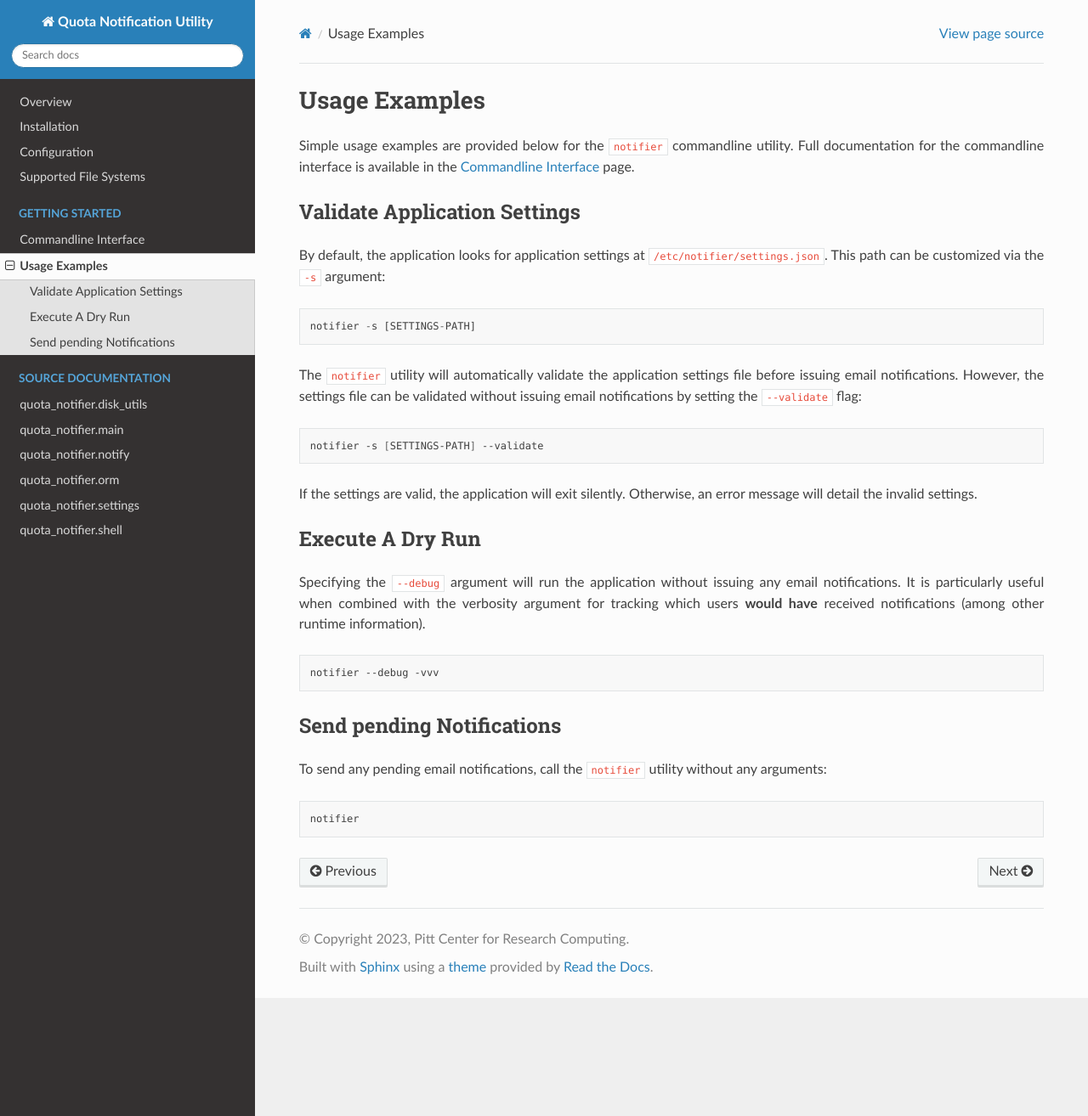
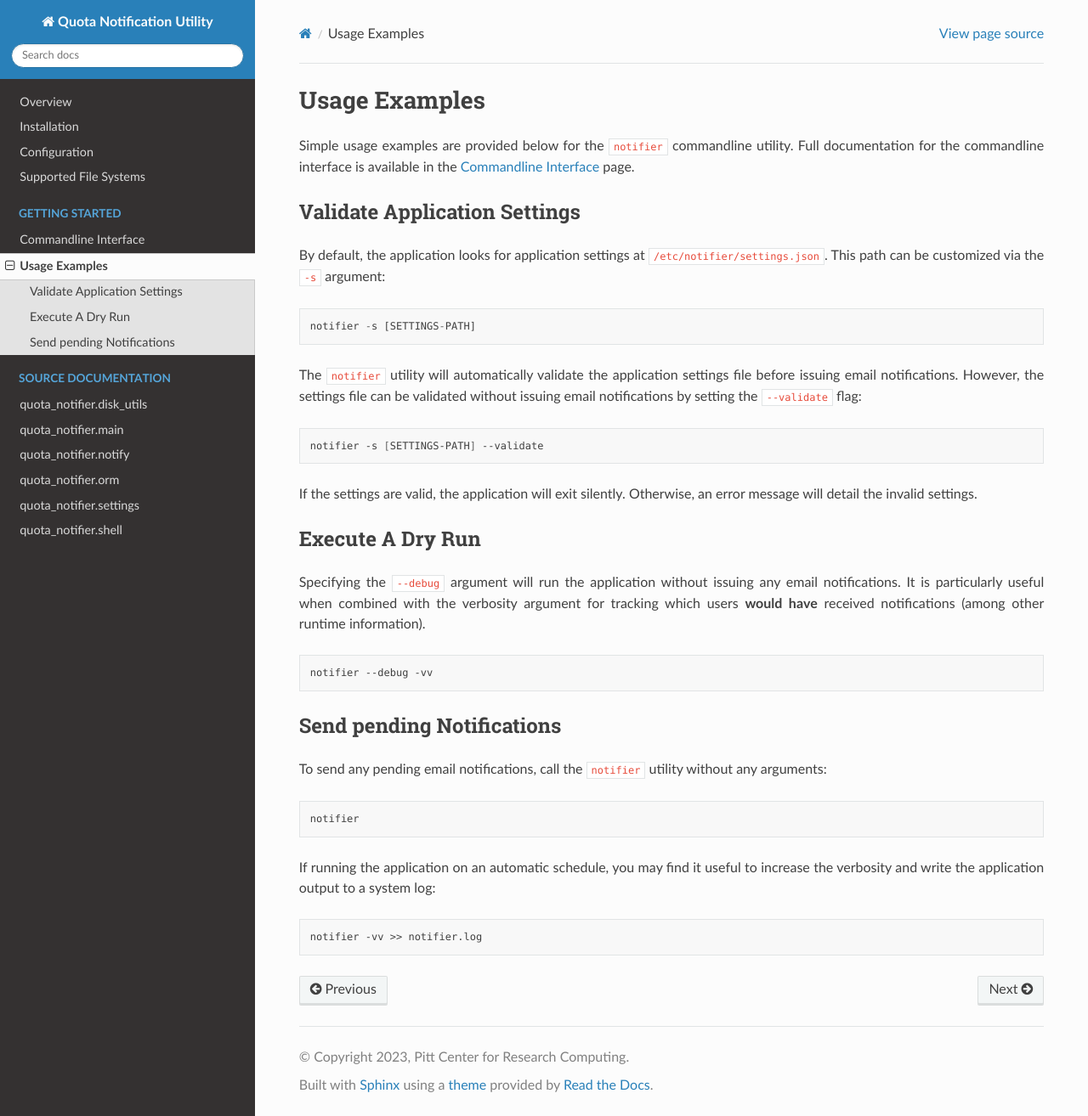
Before and after one commit to pitt-crc/quota_notifier, a Sphinx documentation site: the page built from docs/source/getting_started/usage.rst, in a window 1280 px wide and 1314 px high. Shown: the whole window at 85% size. Built offline with Sphinx 7.4.7 and the Read the Docs theme 2.0.0, drawn with Linux system fonts in a browser that asks for light colours.

Commit message:
Adds logging example

```diff
--- a/docs/source/getting_started/usage.rst
+++ b/docs/source/getting_started/usage.rst
@@ -33,7 +33,7 @@ notifications (among other runtime information).
 
 .. code-block:: bash
 
-   notifier --debug -vvv
+   notifier --debug -vv
 
 Send pending Notifications
 --------------------------
@@ -43,3 +43,10 @@ To send any pending email notifications, call the ``notifier`` utility without a
 .. code-block:: bash
 
    notifier
+
+If running the application on an automatic schedule, you may find it useful to increase the verbosity and write
+the application output to a system log:
+
+.. code-block:: bash
+
+   notifier -vv >> notifier.log
```
